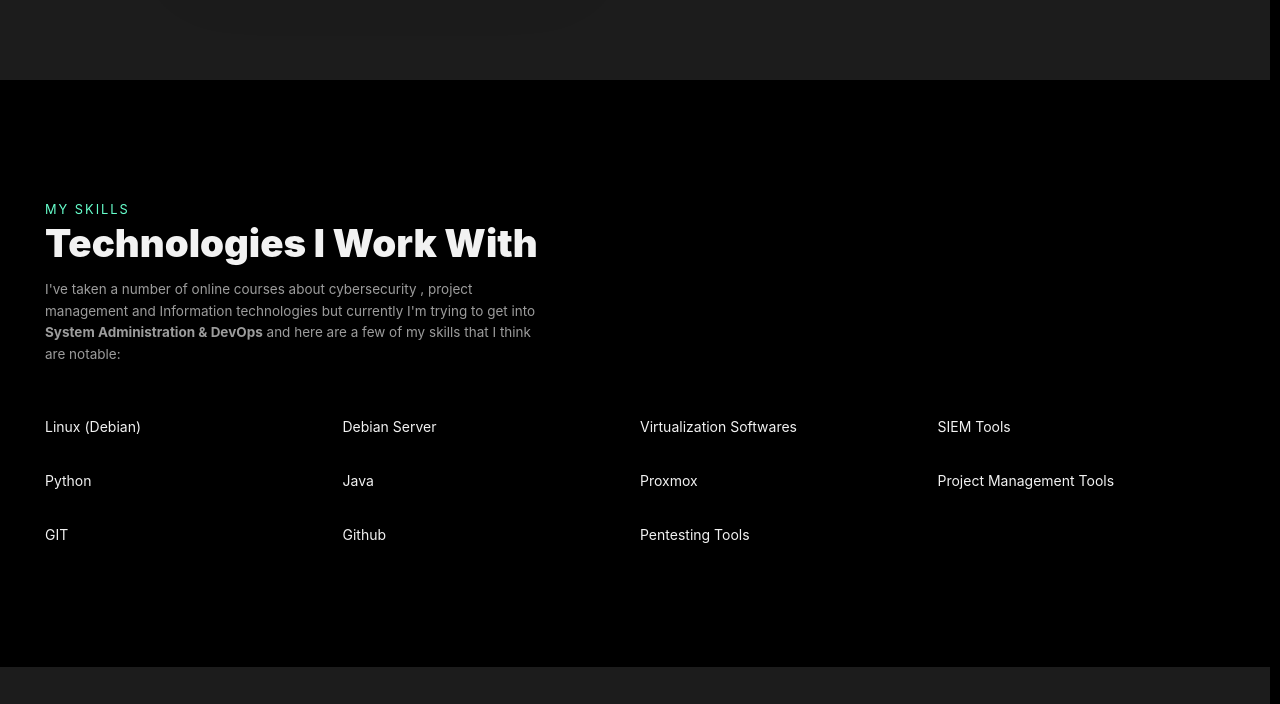
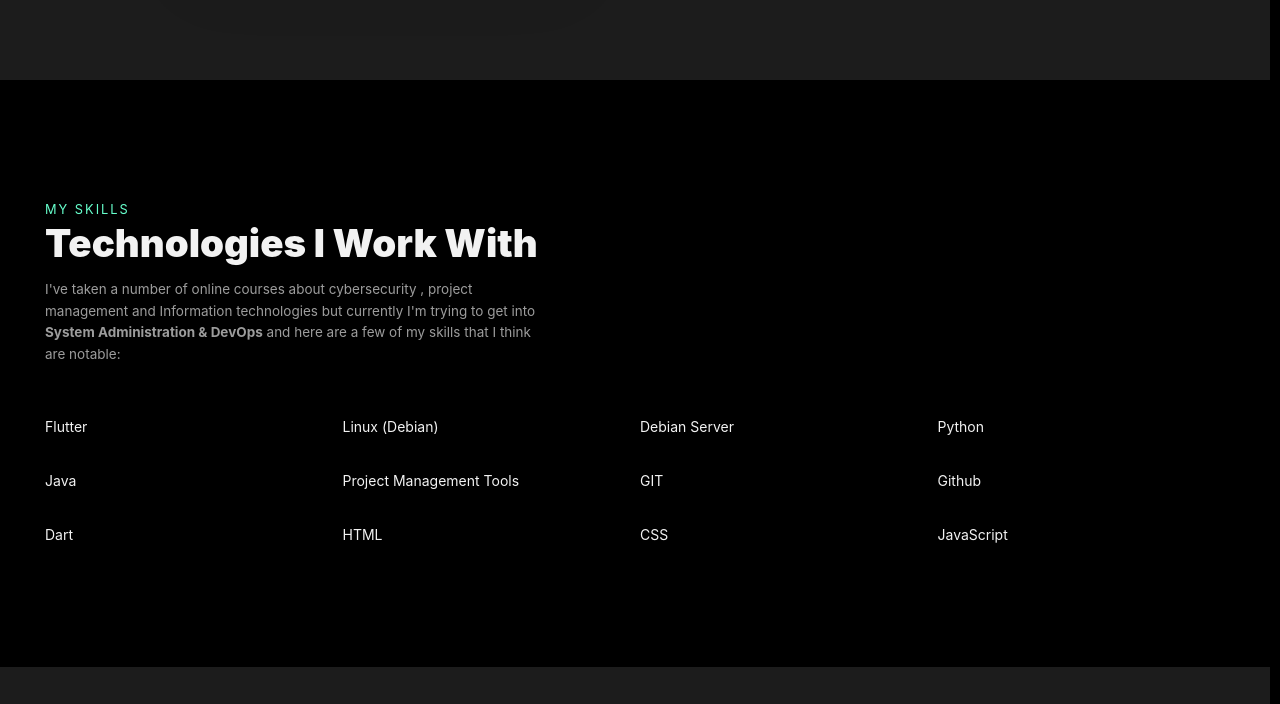
Before and after one commit to HyperactiveDuck/YAD_CV, a plain HTML site: page index.html in a window 1280 px wide. Shown: the part 1290-1994 px from the top of the page. Drawn offline with nearby package versions, Linux system fonts and the light colour scheme.

Commit message:
Update index.html

```diff
--- a/index.html
+++ b/index.html
@@ -12,7 +12,7 @@
 			content="Linux (Debian), Server, Cybersecurity, Leadership, Network Infrastructure, Virtualization, Python, Adaptation, Information Technologies, Communication, Project Management, Interpersonal Skills, Freelance, System Admin, System Engineer, Intern, IT, IT Interns, Server, Server Management, Optimization, Network , Network Security" />
 
 		<meta name="description" content="Page description" />
-		<meta property="og:title" content="Yücel Arda DEMİRCİ - IT GUY BASED IN ANKARA" />
+		<meta property="og:title" content="Yücel Arda DEMİRCİ - DEVELOPER BASED IN ANKARA" />
 		<meta
 			property="og:description"
 			content="I am a dedicated and driven student pursuing a degree in Management Information Systems with a passion for IT and a strong desire to excel in the field. With a diverse range of experiences in cybersecurity, sales and marketing, and project management, I am equipped with a well-rounded skill set that I am eager to apply in the world of technology." />
@@ -37,7 +37,7 @@
 		<!-- boxicons -->
 		<script src="https://unpkg.com/boxicons@2.1.4/dist/boxicons.js"></script>
 		<script src="./script.js" defer></script>
-		<title>Yücel Arda DEMİRCİ - IT GUY</title>
+		<title>Yücel Arda DEMİRCİ - Developer</title>
 	</head>
 	<body>
 		<!-- only for keyboard users -->
@@ -135,8 +135,8 @@
 						</div>
 						<div>
 							<p class="intro">
-								Your Local IT GUY <br/>
-                                Cyberops Associate
+								Your Local Developer <br/>
+                                MIS Student
 							</p>
 
 							<div class="hero-btn-container">
@@ -194,17 +194,18 @@
 						</p>
 					</article>
 					<ul>
+						<li>Flutter</li>
 						<li>Linux (Debian)</li>
 						<li>Debian Server</li>
-						<li>Virtualization Softwares</li>
-						<li>SIEM Tools</li>
 						<li>Python</li>
 						<li>Java</li>
-						<li>Proxmox</li>
 						<li>Project Management Tools</li>
 						<li>GIT</li>
 						<li>Github</li>
-						<li>Pentesting Tools</li>
+						<li>Dart</li>
+						<li>HTML</li>
+						<li>CSS</li>
+						<li>JavaScript</li>
 					</ul>
 				</div>
 			</section>
```
